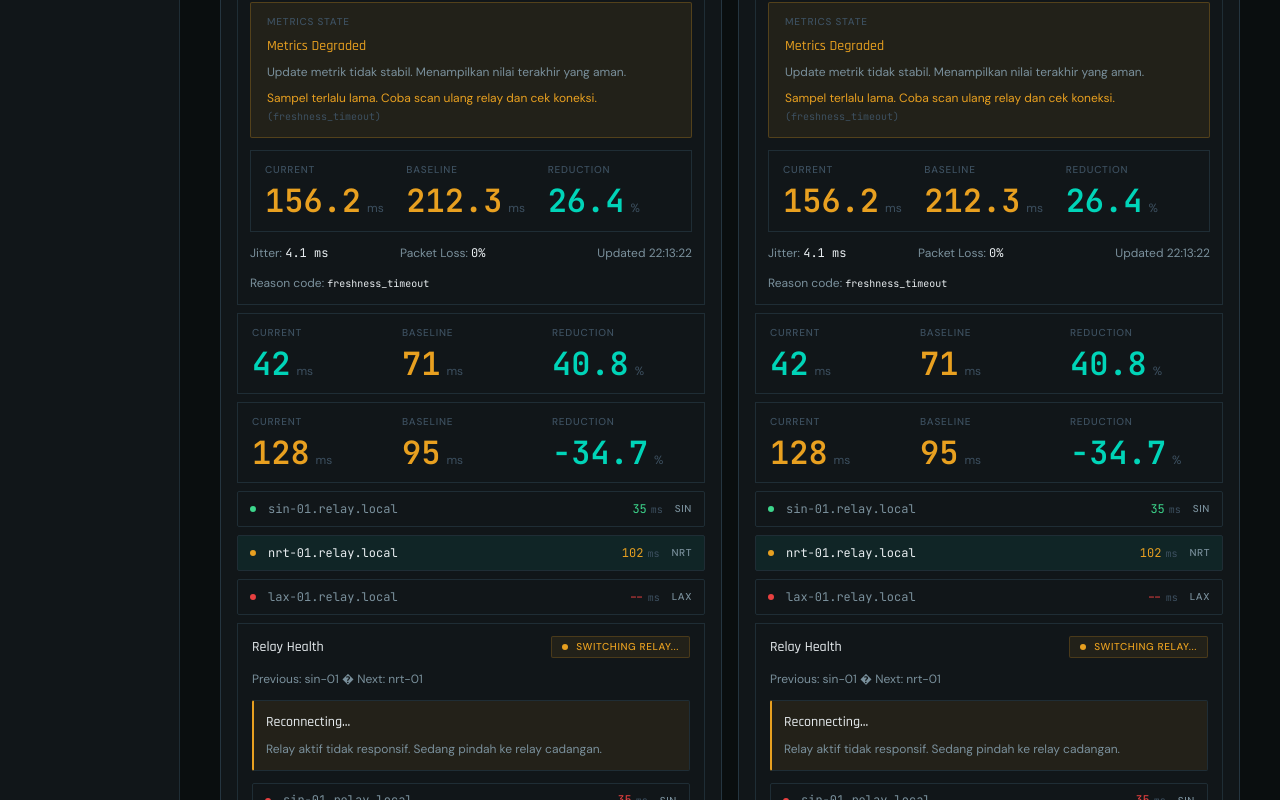
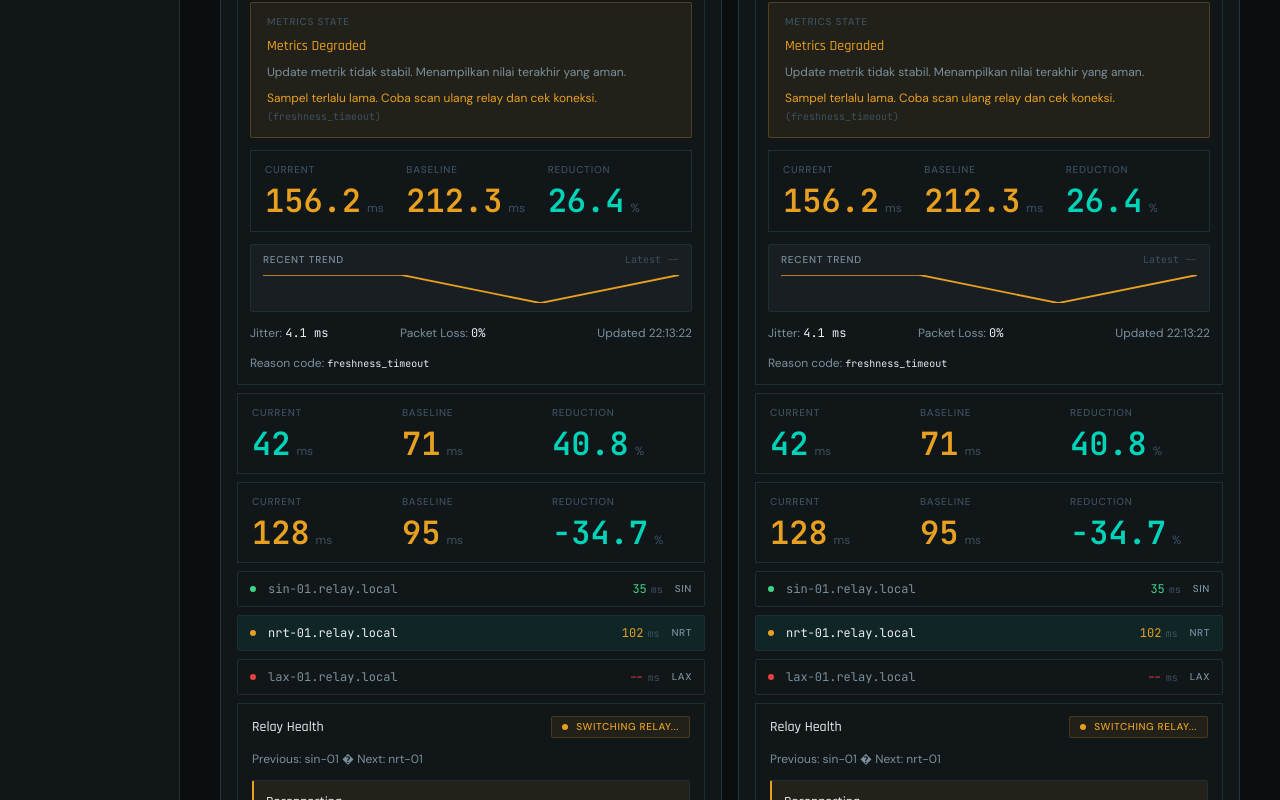
Before and after one commit to Lutvuk/kurangi-ping, a React (Vite) app in the folder apps/desktop/: page / in a window 1280 px wide. Shown: the part 1144-1944 px from the top of the page. Built offline with nearby package versions, Linux system fonts and the light colour scheme.

Commit message:
Metric Trend Mini-View (optional lightweight sparkline-ready container)

```diff
--- /dev/null
+++ b/apps/desktop/src/features/metrics/MetricsTrendMiniView.css
@@ -0,0 +1,57 @@
+.kp-trend-mini {
+  display: grid;
+  gap: var(--space-2);
+  border: var(--border-subtle);
+  border-radius: var(--radius-xs);
+  background: var(--color-surface-02);
+  padding: var(--space-2) var(--space-3);
+}
+
+.kp-trend-mini-header {
+  display: flex;
+  align-items: baseline;
+  justify-content: space-between;
+  gap: var(--space-2);
+}
+
+.kp-trend-mini-title,
+.kp-trend-mini-meta,
+.kp-trend-mini-empty {
+  margin: 0;
+}
+
+.kp-trend-mini-title {
+  color: var(--color-text-secondary);
+  font: var(--text-label);
+  letter-spacing: 0.08em;
+  text-transform: uppercase;
+}
+
+.kp-trend-mini-meta,
+.kp-trend-mini-empty {
+  color: var(--color-text-muted);
+  font: var(--text-mono-sm);
+}
+
+.kp-trend-mini-chart {
+  width: 100%;
+  height: 28px;
+}
+
+.kp-trend-mini-line {
+  stroke: var(--color-text-secondary);
+  transition: stroke var(--duration-fast) var(--ease-out);
+}
+
+.kp-trend-mini--live .kp-trend-mini-line {
+  stroke: var(--color-signal);
+}
+
+.kp-trend-mini--measuring .kp-trend-mini-line,
+.kp-trend-mini--degraded .kp-trend-mini-line {
+  stroke: var(--color-probe);
+}
+
+.kp-trend-mini--error .kp-trend-mini-line {
+  stroke: var(--color-relay-dead);
+}
--- /dev/null
+++ b/apps/desktop/src/features/metrics/MetricsTrendMiniView.tsx
@@ -0,0 +1,115 @@
+import { memo, useMemo } from "react";
+import type { MetricsPanelState } from "./PingMetricsPanel";
+import "./MetricsTrendMiniView.css";
+
+export type MetricsTrendSample = {
+  sampledAtUnixMs: number;
+  routedPingMs: number | null;
+};
+
+export type MetricsTrendMiniViewProps = {
+  samples: MetricsTrendSample[];
+  state?: MetricsPanelState;
+  title?: string;
+  maxPoints?: number;
+};
+
+const VIEWBOX_WIDTH = 100;
+const VIEWBOX_HEIGHT = 28;
+
+function formatMs(value: number | null): string {
+  if (value === null || Number.isNaN(value)) {
+    return "--";
+  }
+  const formatter = new Intl.NumberFormat("en-US", {
+    minimumFractionDigits: 0,
+    maximumFractionDigits: 1
+  });
+  return `${formatter.format(value)} ms`;
+}
+
+function clampTrendSample(value: number | null): number | null {
+  if (value === null || Number.isNaN(value) || !Number.isFinite(value) || value < 0) {
+    return null;
+  }
+  return value;
+}
+
+function buildPolylinePoints(values: number[]): string {
+  if (values.length < 2) {
+    return "";
+  }
+
+  const min = Math.min(...values);
+  const max = Math.max(...values);
+  const range = Math.max(max - min, 1);
+  const xStep = VIEWBOX_WIDTH / (values.length - 1);
+
+  return values
+    .map((value, index) => {
+      const x = index * xStep;
+      const y = VIEWBOX_HEIGHT - ((value - min) / range) * VIEWBOX_HEIGHT;
+      return `${x.toFixed(2)},${y.toFixed(2)}`;
+    })
+    .join(" ");
+}
+
+export const MetricsTrendMiniView = memo(function MetricsTrendMiniView({
+  samples,
+  state = "idle",
+  title = "Recent Trend",
+  maxPoints = 24
+}: MetricsTrendMiniViewProps) {
+  const trimmed = useMemo(() => samples.slice(-Math.max(maxPoints, 2)), [samples, maxPoints]);
+  const values = useMemo(
+    () =>
+      trimmed
+        .map((sample) => clampTrendSample(sample.routedPingMs))
+        .filter((value): value is number => value !== null),
+    [trimmed]
+  );
+  const polylinePoints = useMemo(() => buildPolylinePoints(values), [values]);
+
+  const latestSample = trimmed.length > 0 ? trimmed[trimmed.length - 1] : null;
+  const latestLabel = latestSample
+    ? `Latest ${formatMs(clampTrendSample(latestSample.routedPingMs))}`
+    : "No trend data yet";
+
+  return (
+    <section
+      className={`kp-trend-mini kp-trend-mini--${state}`}
+      aria-label={title}
+      data-state={state}
+      data-testid="metrics-trend-mini"
+    >
+      <header className="kp-trend-mini-header">
+        <p className="kp-trend-mini-title">{title}</p>
+        <p className="kp-trend-mini-meta">{latestLabel}</p>
+      </header>
+
+      {values.length >= 2 ? (
+        <svg
+          className="kp-trend-mini-chart"
+          viewBox={`0 0 ${VIEWBOX_WIDTH} ${VIEWBOX_HEIGHT}`}
+          preserveAspectRatio="none"
+          role="img"
+          aria-label="Routed ping trend sparkline"
+          data-testid="metrics-trend-svg"
+        >
+          <polyline
+            className="kp-trend-mini-line"
+            points={polylinePoints}
+            fill="none"
+            strokeWidth="1.5"
+            strokeLinecap="round"
+            strokeLinejoin="round"
+          />
+        </svg>
+      ) : (
+        <p className="kp-trend-mini-empty" data-testid="metrics-trend-empty">
+          {trimmed.length === 0 ? "No trend data yet" : "Collecting more samples..."}
+        </p>
+      )}
+    </section>
+  );
+});
--- a/apps/desktop/src/features/metrics/PingMetricsPanel.tsx
+++ b/apps/desktop/src/features/metrics/PingMetricsPanel.tsx
@@ -1,6 +1,7 @@
 import { useEffect, useMemo, useState } from "react";
 import { PingMetricCard, type PingMetricCardState } from "../../components/modules";
 import { MetricsStatePresenter } from "./MetricsStatePresenter";
+import { MetricsTrendMiniView, type MetricsTrendSample } from "./MetricsTrendMiniView";
 import "./PingMetricsPanel.css";
 
 export type MetricsPanelState = "idle" | "measuring" | "live" | "degraded" | "error";
@@ -18,6 +19,7 @@ export type MetricsViewModel = {
 export type PingMetricsPanelProps = {
   model: MetricsViewModel;
   title?: string;
+  trendSamples?: MetricsTrendSample[];
 };
 
 type StabilizedMetricsView = {
@@ -85,7 +87,11 @@ function toInitialView(model: MetricsViewModel): StabilizedMetricsView {
   };
 }
 
-export function PingMetricsPanel({ model, title = "Ping Metrics" }: PingMetricsPanelProps) {
+export function PingMetricsPanel({
+  model,
+  title = "Ping Metrics",
+  trendSamples
+}: PingMetricsPanelProps) {
   const [view, setView] = useState<StabilizedMetricsView>(() => toInitialView(model));
 
   useEffect(() => {
@@ -145,6 +151,8 @@ export function PingMetricsPanel({ model, title = "Ping Metrics" }: PingMetricsP
         reductionPct={reductionPct}
       />
 
+      {trendSamples ? <MetricsTrendMiniView state={view.state} samples={trendSamples} /> : null}
+
       <div className="kp-metrics-panel-meta">
         <p className="kp-metrics-panel-meta-item" data-testid="metrics-jitter">
           Jitter: <span>{formatNumber(view.jitterMs, 1, " ms")}</span>
--- a/apps/desktop/src/features/metrics/index.ts
+++ b/apps/desktop/src/features/metrics/index.ts
@@ -1,2 +1,3 @@
 export * from "./MetricsStatePresenter";
+export * from "./MetricsTrendMiniView";
 export * from "./PingMetricsPanel";
--- a/apps/desktop/src/pages/foundation-showcase.tsx
+++ b/apps/desktop/src/pages/foundation-showcase.tsx
@@ -1,4 +1,4 @@
-import { useEffect, useState } from "react";
+import { useEffect, useMemo, useState } from "react";
 import {
   ConnectionStatusBadge,
   GameDetectionRow,
@@ -8,7 +8,7 @@ import {
   RelayHealthListItem
 } from "../components/modules";
 import { DetectionPanel, type DetectionViewModel } from "../features/detection";
-import { PingMetricsPanel, type MetricsViewModel } from "../features/metrics";
+import { PingMetricsPanel, type MetricsTrendSample, type MetricsViewModel } from "../features/metrics";
 import { RelayHealthPanel } from "../features/relay";
 import { LifecycleStatusPresenter, ToggleController } from "../features/routing";
 import { AppShell } from "../layout/AppShell";
@@ -54,7 +54,8 @@ function ShowcaseViewport({ title, compact }: { title: string; compact?: boolean
     }
   ];
   const [detectionStateIndex, setDetectionStateIndex] = useState(0);
-  const metricsCycle: MetricsViewModel[] = [
+  const metricsCycle: MetricsViewModel[] = useMemo(
+    () => [
       {
         state: "live",
         baselinePingMs: 214.8,
@@ -88,14 +89,28 @@ function ShowcaseViewport({ title, compact }: { title: string; compact?: boolean
         packetLossPct: 0.0,
         sampledAtUnixMs: 1_700_000_003_000
       }
-  ];
+    ],
+    []
+  );
   const [metricsIndex, setMetricsIndex] = useState(0);
+  const [trendSamples, setTrendSamples] = useState<MetricsTrendSample[]>([]);
 
   async function handleRescanMock() {
     const nextIndex = (detectionStateIndex + 1) % detectionCycle.length;
     setDetectionStateIndex(nextIndex);
     return detectionCycle[nextIndex];
   }
+
+  useEffect(() => {
+    setTrendSamples((previous) => {
+      const nextSample = {
+        sampledAtUnixMs: metricsCycle[metricsIndex].sampledAtUnixMs ?? Date.now(),
+        routedPingMs: metricsCycle[metricsIndex].routedPingMs
+      };
+      const merged = [...previous, nextSample];
+      return merged.slice(-24);
+    });
+  }, [metricsCycle, metricsIndex]);
 
   useEffect(() => {
     const timer = window.setInterval(() => {
@@ -149,7 +164,7 @@ function ShowcaseViewport({ title, compact }: { title: string; compact?: boolean
       <div className="kp-showcase-group">
         <h3 className="kp-showcase-subtitle">Ping and Relay Health</h3>
         <div className="kp-showcase-stack">
-          <PingMetricsPanel model={metricsCycle[metricsIndex]} />
+          <PingMetricsPanel model={metricsCycle[metricsIndex]} trendSamples={trendSamples} />
           <PingMetricCard state="on" currentPingMs={42} baselinePingMs={71} reductionPct={40.8} />
           <PingMetricCard
             state="degraded"
@@ -233,7 +248,7 @@ export function FoundationShowcasePage() {
   return (
     <AppShell
       sidebar={{ activeId: "routing", title: "Kurangi Ping 2" }}
-      topBar={{ statusLabel: "Build", statusValue: "Foundation Showcase", meta: "KP-024 to KP-074" }}
+      topBar={{ statusLabel: "Build", statusValue: "Foundation Showcase", meta: "KP-024 to KP-075" }}
       contentClassName="kp-showcase-content"
     >
       <Panel eyebrow="Foundation QA" title="UI Composition Showcase">
```
Also changed, not shown: 3 other files (tests, documents, lock files or other folders). Lines whose indentation alone changed are shown as unchanged.
